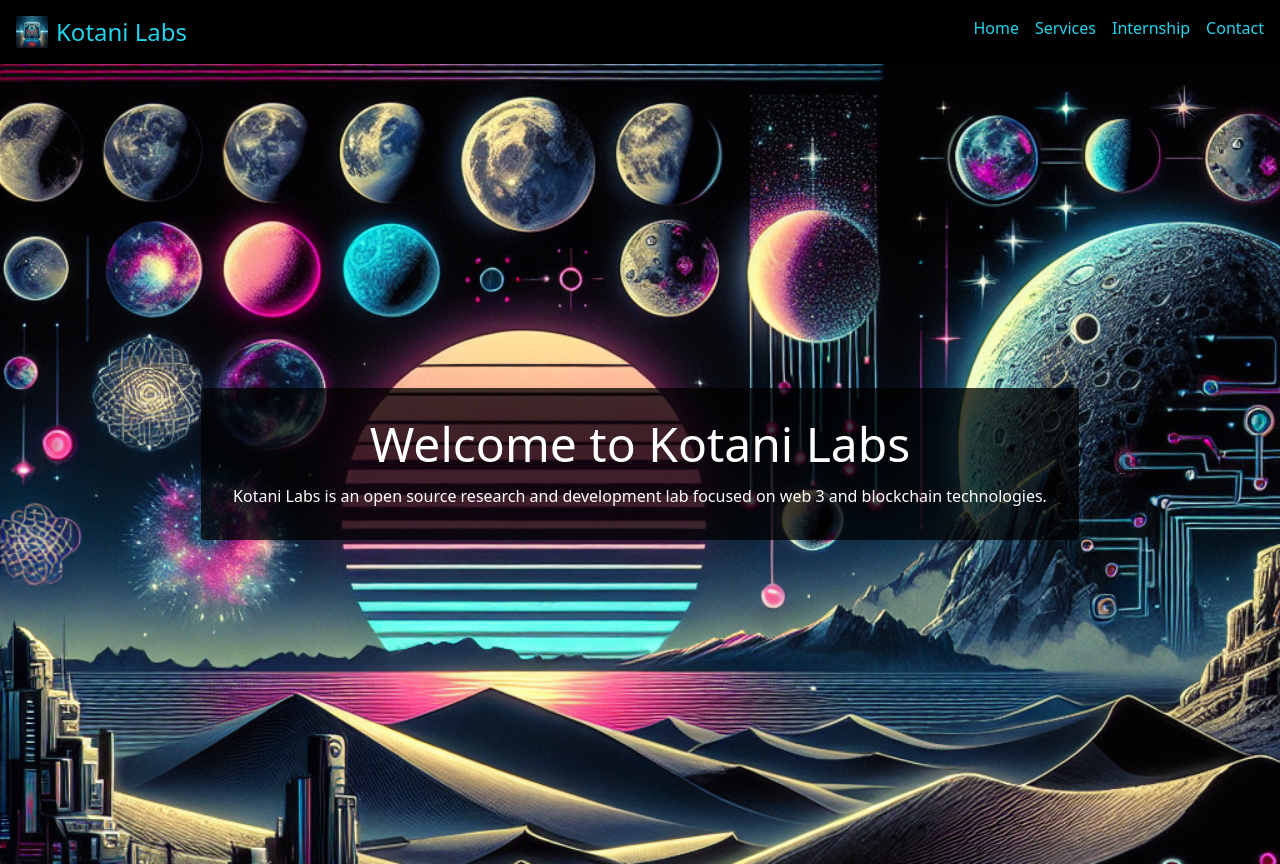
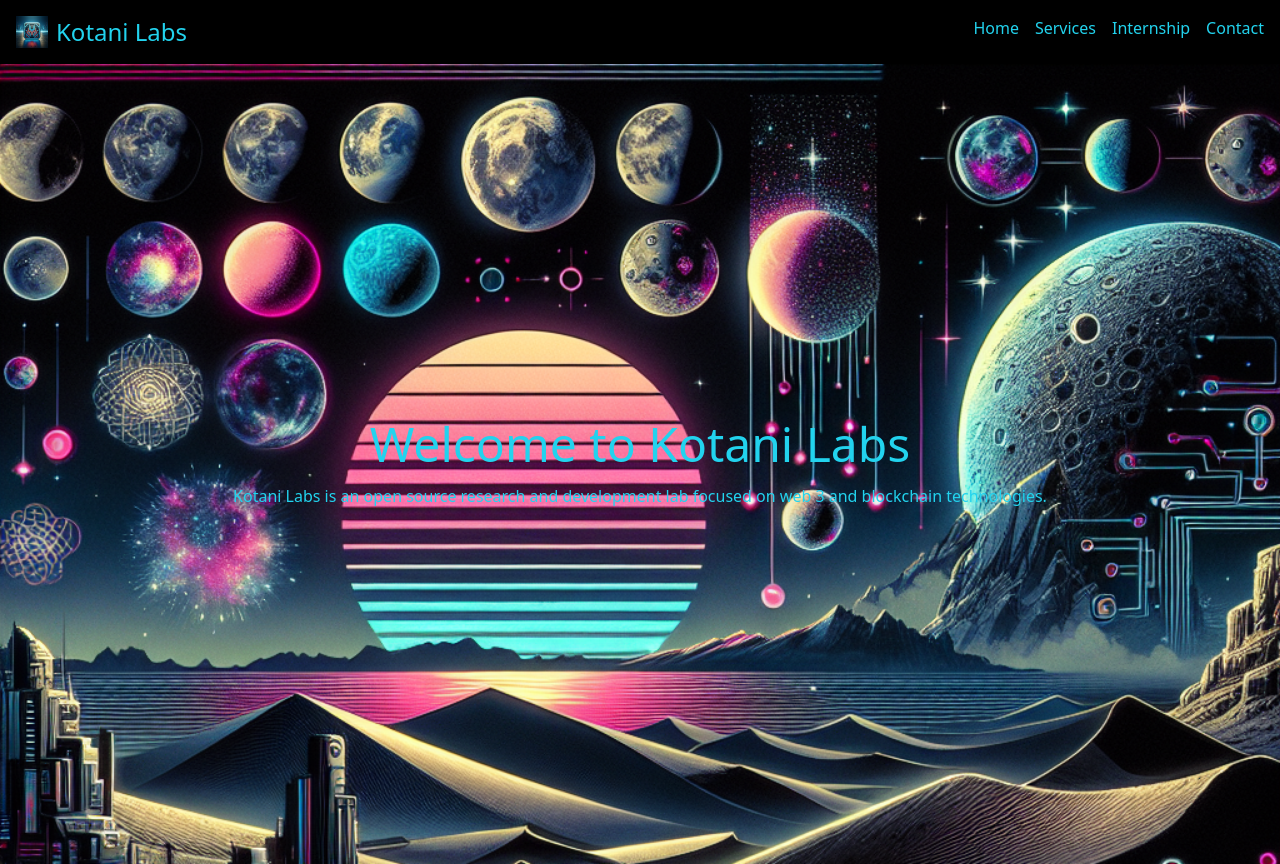
Before and after one commit to GPT-Engineer-App/horizon-hackerhouse, a React (Vite) app: page / in a window 1280 px wide. Built offline with nearby package versions, Linux system fonts and the light colour scheme.

Commit message:
Reverted to edit 1c007c69-f16b-4c3a-b33d-4c4cad9cc537: "Added Lunar Punk background and Cyberpunk icon to enhance the theme of the Kotani Labs website."

```diff
--- a/src/pages/Index.jsx
+++ b/src/pages/Index.jsx
@@ -4,9 +4,9 @@ import lunarPunkBackground from '../../public/images/lunar-punk-background.jpg';
 const Index = () => {
   return (
     <div className="h-screen w-screen flex items-center justify-center bg-black text-cyan-400" style={{ backgroundImage: `url(${lunarPunkBackground})`, backgroundSize: 'cover' }}>
-      <div className="bg-black bg-opacity-75 p-8 rounded">
-        <h1 className="text-5xl text-center text-white">Welcome to Kotani Labs</h1>
-        <p className="text-center mt-4 text-white">
+      <div>
+        <h1 className="text-5xl text-center">Welcome to Kotani Labs</h1>
+        <p className="text-center mt-4">
           Kotani Labs is an open source research and development lab focused on web 3 and blockchain technologies.
         </p>
       </div>
```
